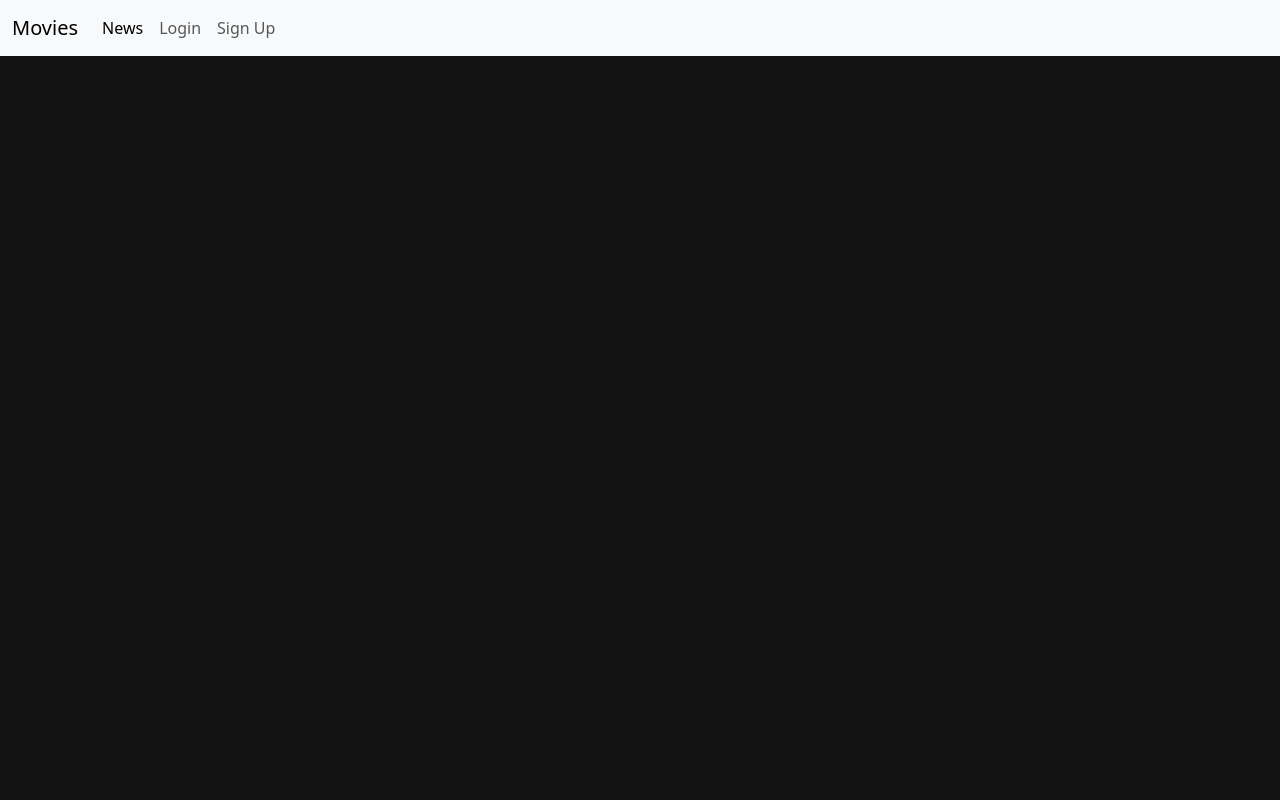
After one commit to JDGOMEZ123/MOVIEREVIEWSPROJECT, a Django app: template moviereviews/templates/base.html in a window 1280 px wide. The commit adds this page. Run offline with Django 5.2, Linux system fonts and the light colour scheme; the template is opened without the code that fills it, so the values that code supplies are empty.

Commit message:
Base html

```diff
--- a/moviereviews/settings.py
+++ b/moviereviews/settings.py
@@ -59,7 +59,7 @@ ROOT_URLCONF = 'moviereviews.urls'
 TEMPLATES = [
     {
         'BACKEND': 'django.template.backends.django.DjangoTemplates',
-        'DIRS': [],
+        'DIRS': [os.path.join(BASE_DIR, 'moviereviews/templates')],
         'APP_DIRS': True,
         'OPTIONS': {
             'context_processors': [
--- /dev/null
+++ b/moviereviews/templates/base.html
@@ -0,0 +1,57 @@
+<head>
+<link href="https://cdn.jsdelivr.net/npm/bootstrap@5.3.0/dist/css/bootstrap.min.css" rel="stylesheet">
+<script src="https://cdn.jsdelivr.net/npm/bootstrap@5.3.3/dist/js/bootstrap.bundle.min.js" integrity="sha384-YvpcrYf0tY3lHB60NNkmXc5s9fDVZLESaAA55NDzOxhy9GkcIdslK1eN7N6jIeHz" crossorigin="anonymous"></script>
+</head>
+
+<!DOCTYPE html>
+<html lang="en">
+<head>
+    <meta charset="UTF-8">
+    <meta name="viewport" content="width=device-width, initial-scale=1">
+    <title>Movie Finder</title>
+
+    <!-- Bootstrap CSS -->
+    <link href="https://cdn.jsdelivr.net/npm/bootstrap@5.3.0/dist/css/bootstrap.min.css" rel="stylesheet">
+    <script src="https://cdn.jsdelivr.net/npm/bootstrap@5.3.3/dist/js/bootstrap.bundle.min.js"></script>
+
+    <style>
+        body {
+            background-color: #121212;
+            color: white;
+        }
+    </style>
+</head>
+<body>
+
+    <!-- Navbar -->
+    <nav class="navbar navbar-expand-lg bg-body-tertiary">
+        <div class="container-fluid">
+            <a class="navbar-brand" href="#">Movies</a>
+            <button class="navbar-toggler" type="button" data-bs-toggle="collapse" data-bs-target="#navbarSupportedContent"
+                aria-controls="navbarSupportedContent" aria-expanded="false" aria-label="Toggle navigation">
+                <span class="navbar-toggler-icon"></span>
+            </button>
+            <div class="collapse navbar-collapse" id="navbarSupportedContent">
+                <ul class="navbar-nav me-auto mb-2 mb-lg-0">
+                    <li class="nav-item">
+                        <a class="nav-link active" aria-current="page" href="#">News</a>
+                    </li>
+                    <li class="nav-item">
+                        <a class="nav-link" href="#">Login</a>
+                    </li>
+                    <li class="nav-item">
+                        <a class="nav-link" href="#">Sign Up</a>
+                    </li>
+                </ul>
+            </div>
+        </div>
+    </nav>
+
+    <!-- Content Block -->
+    <div class="container">
+        {% block content %}
+        {% endblock content %}
+    </div>
+
+</body>
+</html>
```
Also changed, not shown: movie/templates/home.html (+29 -1 lines), news/templates/news.html (line endings or trailing spaces).
